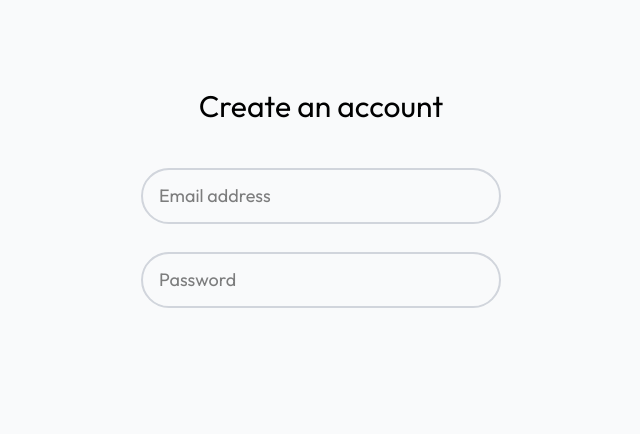
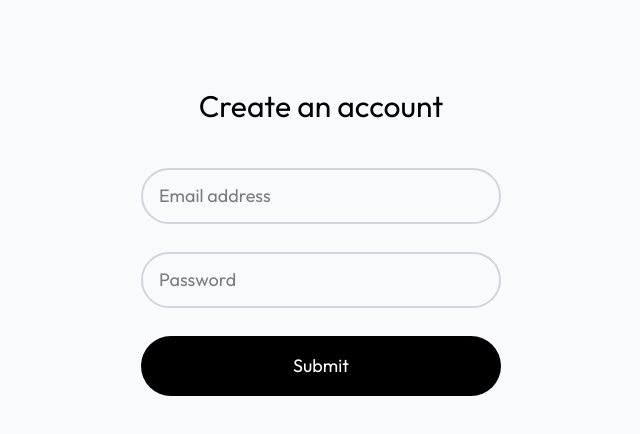
Before and after one commit to viveksingh-01/lumina, a React (Vite) app: page /auth/signup in a window 1280 px wide. Shown: the top 434 px of the page, without its empty margins (319-959 px from the left). Built offline with nearby package versions, Linux system fonts and the light colour scheme; no server answers.

Commit message:
feat: add submit button to Signup form

```diff
--- a/src/components/Signup/Signup.tsx
+++ b/src/components/Signup/Signup.tsx
@@ -27,6 +27,12 @@ const Signup: React.FC = () => {
             value={formData.password}
             setValue={setFormData}
           />
+          <button
+            type="submit"
+            className="w-full p-4 rounded-full bg-black text-white text-lg hover:cursor-pointer hover:bg-gray-700 transition-colors"
+          >
+            Submit
+          </button>
         </form>
       </div>
     </div>
```
